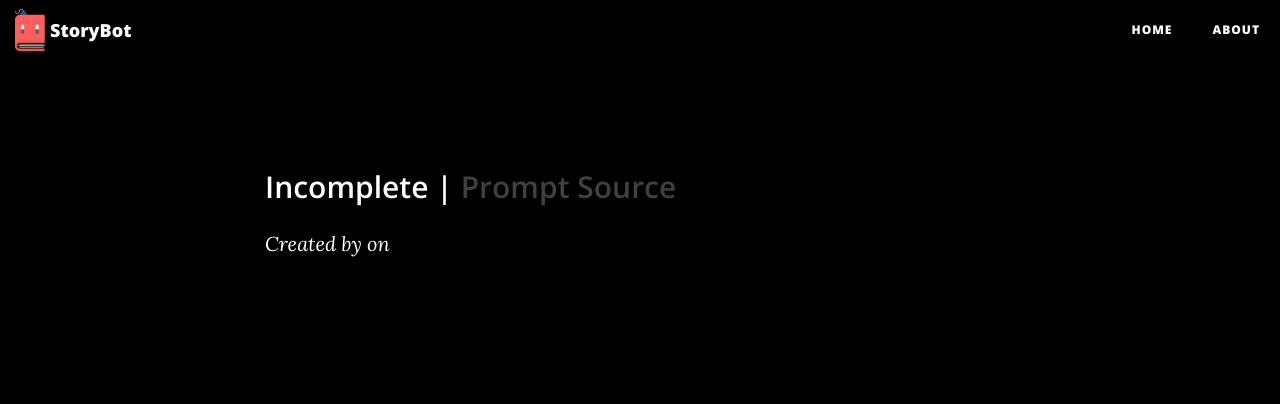
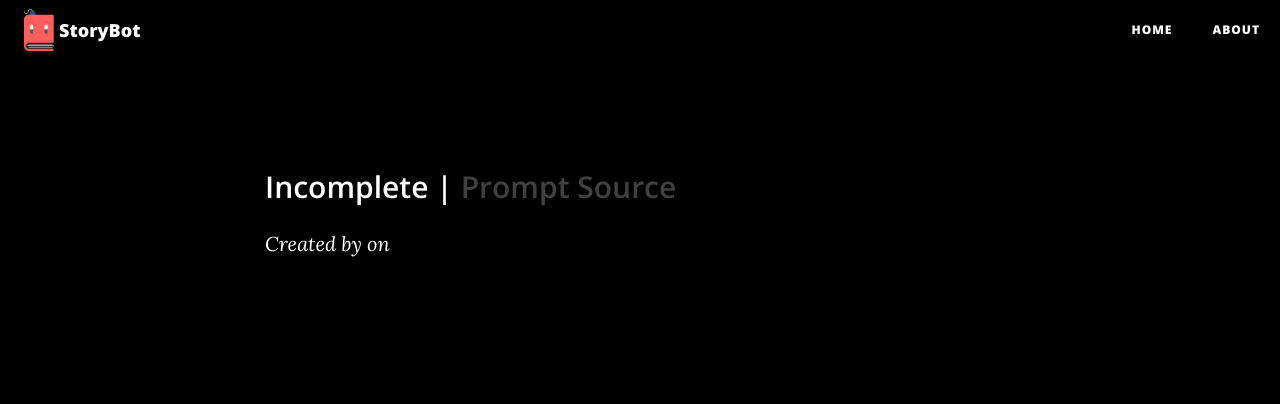
Before and after one commit to AVatch/StoryBot, a Django app: page / in a window 1280 px wide. Shown: the top 404 px of the page. Run offline with Django 3.2, Linux system fonts and the light colour scheme; data that the repository does not hold is empty; some libraries are stand-ins or nearby versions.

Commit message:
added left padding

```diff
--- a/storyBot/templates/base.html
+++ b/storyBot/templates/base.html
@@ -45,7 +45,7 @@
                     <span class="icon-bar"></span>
                     <span class="icon-bar"></span>
                 </button>
-                <a href="/" class="pull-left" style="padding-top:9px;"><img src="{% static "img/bot.png" %}" width="30"></a>
+                <a href="/" class="pull-left" style="padding-top:9px;padding-left:9px;"><img src="{% static "img/bot.png" %}" width="30"></a>
                 <a class="navbar-brand" href="/">StoryBot</a>
             </div>
 
```
